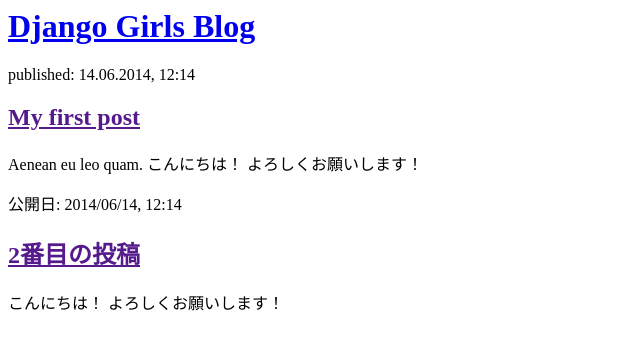
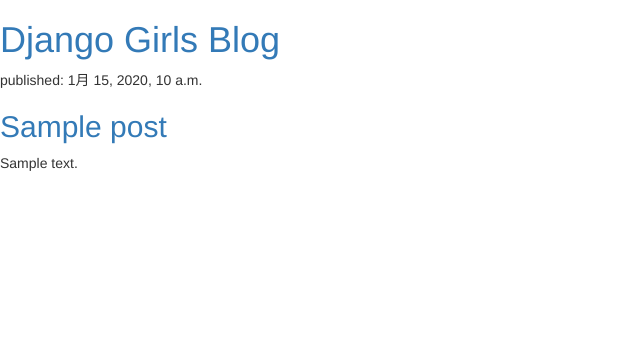
Before and after one commit to shunsuke44/djangogirls, a Django app: template blog/templates/blog/post_list.html in a window 1280 px wide. Shown: the top 350 px of the page, without its empty margins (0-640 px from the left). Run offline with Django 3.2, Linux system fonts and the light colour scheme; the template is opened without the code that fills it: most values are stand-ins (such as "Sample title", 1, 10 or a date in 2020); some libraries are stand-ins or nearby versions.

Commit message:
displayed blogs using template

```diff
--- a/blog/templates/blog/post_list.html
+++ b/blog/templates/blog/post_list.html
@@ -1,22 +1,20 @@
 <html>
     <head>
         <title>Django Girls blog</title>
+        <link rel="stylesheet" href="//maxcdn.bootstrapcdn.com/bootstrap/3.2.0/css/bootstrap.min.css">
+        <link rel="stylesheet" href="//maxcdn.bootstrapcdn.com/bootstrap/3.2.0/css/bootstrap-theme.min.css">
     </head>
     <body>
         <div>
             <h1><a href="/">Django Girls Blog</a></h1>
         </div>
 
-        <div>
-            <p>published: 14.06.2014, 12:14</p>
-            <h2><a href="">My first post</a></h2>
-            <p>Aenean eu leo quam. こんにちは！ よろしくお願いします！ </p>
-        </div>
-
-        <div>
-            <p>公開日: 2014/06/14, 12:14</p>
-            <h2><a href="">2番目の投稿</a></h2>
-            <p> こんにちは！ よろしくお願いします！ </p>
-        </div>
+        {% for post in posts %}
+            <div>
+                <p>published: {{ post.published_date }}</p>
+                <h2><a href="">{{ post.title }}</a></h2>
+                <p>{{ post.text|linebreaksbr }}</p>
+            </div>
+        {% endfor %}
     </body>
 </html>
```
Also changed, not shown: db.sqlite3.
